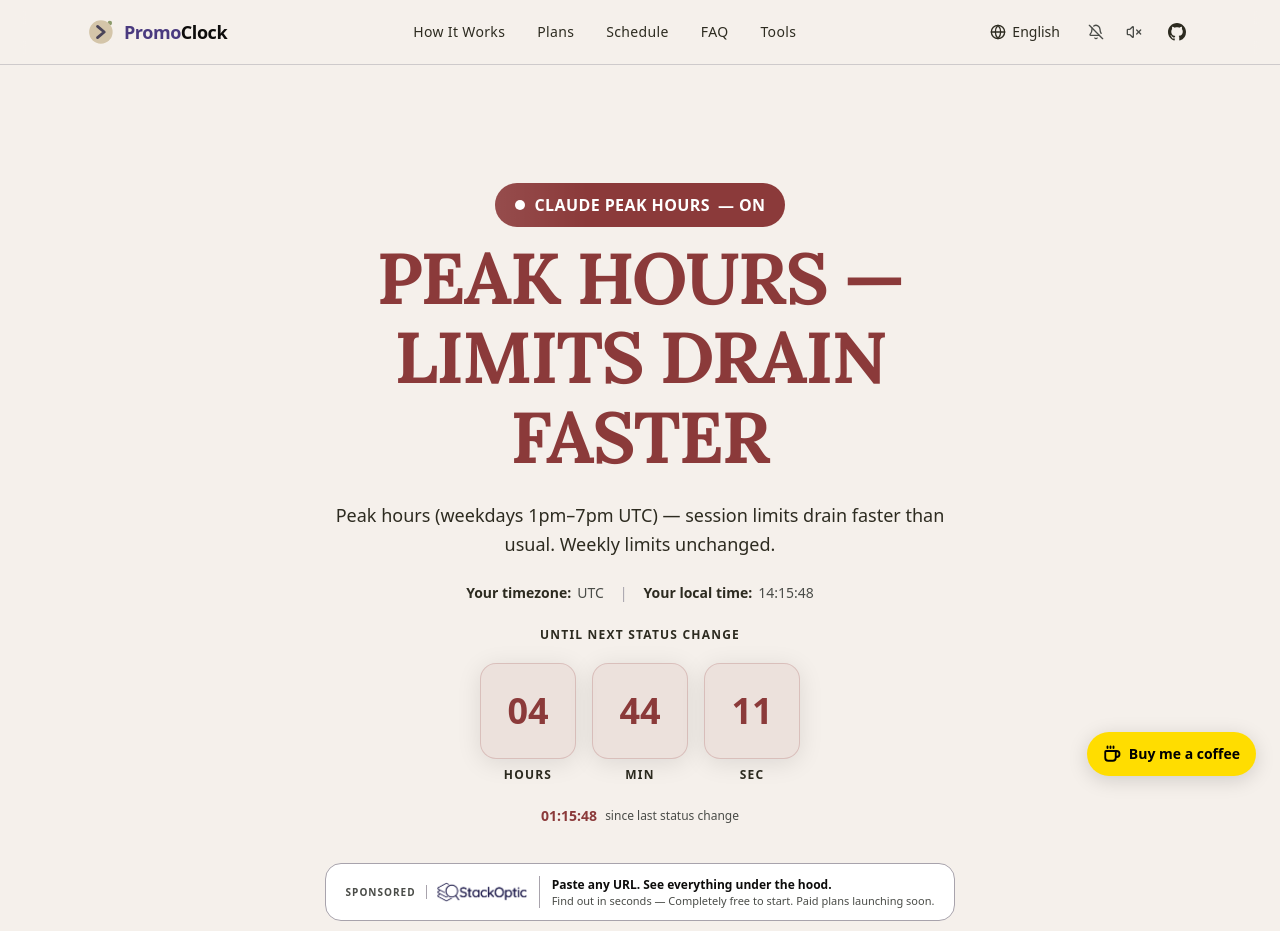
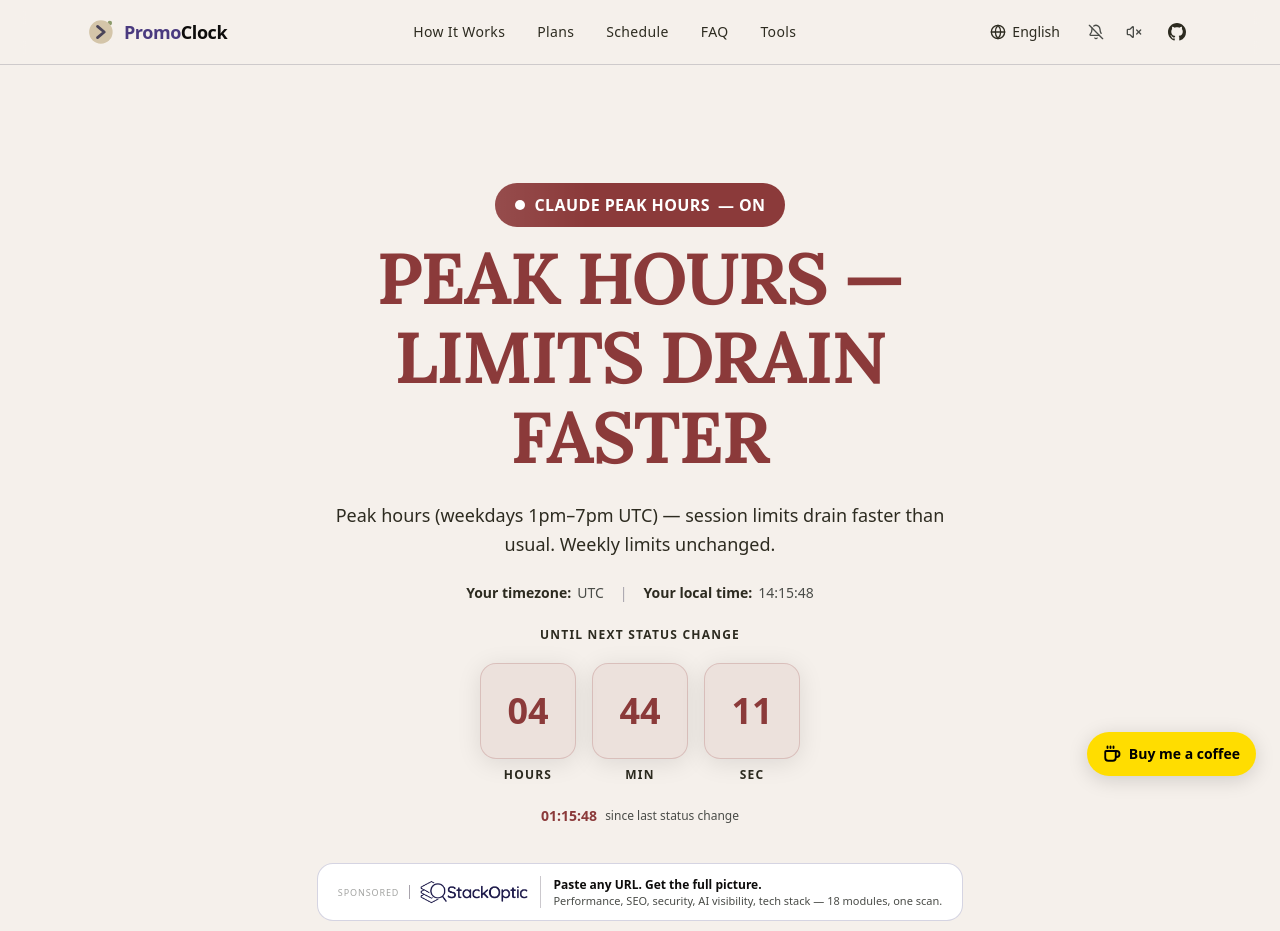
Before and after one commit to onursendere/promoclock, a Next.js app: page /en in a window 1280 px wide. Shown: the top 931 px of the page. Built offline with nearby package versions, Linux system fonts and the light colour scheme.

Commit message:
feat: update StackOptic ad text, shimmer animation, slimmer Sponsored labels on both banners

```diff
--- a/src/components/HeroSection.tsx
+++ b/src/components/HeroSection.tsx
@@ -271,24 +271,31 @@
             href="https://stackoptic.com?ref=promoclock"
             target="_blank"
             rel="noopener noreferrer sponsored"
-            className="inline-flex flex-col sm:flex-row items-center gap-2.5 sm:gap-3 px-4 sm:px-5 py-3 rounded-2xl bg-surface border border-border hover:border-[#2D2B6E]/40 hover:shadow-[0_2px_12px_rgba(45,43,110,0.1)] transition-all group"
+            className="relative inline-flex flex-col sm:flex-row items-center gap-2.5 sm:gap-3 px-4 sm:px-5 py-3 rounded-2xl overflow-hidden bg-surface border border-[#2D2B6E]/20 hover:border-[#2D2B6E]/50 hover:shadow-[0_4px_20px_rgba(45,43,110,0.12)] transition-all group"
           >
-            <div className="flex items-center gap-2.5 shrink-0">
-              <span className="text-[10px] text-muted uppercase tracking-widest font-semibold shrink-0">Sponsored</span>
+            {/* shimmer */}
+            <motion.div
+              className="absolute inset-0 pointer-events-none"
+              style={{ background: "linear-gradient(to right, transparent, rgba(45,43,110,0.06), transparent)" }}
+              animate={{ x: ["-100%", "200%"] }}
+              transition={{ duration: 3.5, repeat: Infinity, ease: "linear" }}
+            />
+            <div className="relative z-10 flex items-center gap-2.5 shrink-0">
+              <span className="text-[9px] text-muted/50 uppercase tracking-widest font-light shrink-0">Sponsored</span>
               <span className="w-px h-3.5 bg-border shrink-0" />
               <img
                 src="/stackoptic-logo.png"
                 alt="StackOptic"
-                className="h-5 w-auto shrink-0 mix-blend-multiply"
+                className="h-6 w-auto shrink-0 mix-blend-multiply"
               />
             </div>
-            <span className="hidden sm:block w-px h-8 bg-border shrink-0" />
-            <div className="flex flex-col items-center sm:items-start gap-0.5">
+            <span className="hidden sm:block relative z-10 w-px h-8 bg-border/60 shrink-0" />
+            <div className="relative z-10 flex flex-col items-center sm:items-start gap-0.5">
               <span className="text-xs font-semibold text-foreground group-hover:text-[#2D2B6E] transition-colors leading-tight">
-                Paste any URL. See everything under the hood.
+                Paste any URL. Get the full picture.
               </span>
               <span className="text-[11px] text-muted leading-tight">
-                Find out in seconds — Completely free to start. Paid plans launching soon.
+                Performance, SEO, security, AI visibility, tech stack — 18 modules, one scan.
               </span>
             </div>
           </a>
@@ -307,7 +314,7 @@
             rel="noopener noreferrer sponsored"
             className="inline-flex items-center gap-2.5 px-4 py-2 rounded-2xl bg-surface border border-border hover:border-[#00C37A]/50 transition-colors group"
           >
-            <span className="text-[10px] text-muted uppercase tracking-widest font-semibold shrink-0">Sponsored</span>
+            <span className="text-[9px] text-muted/50 uppercase tracking-widest font-light shrink-0">Sponsored</span>
             <span className="w-px h-3.5 bg-border shrink-0" />
             <img
               src="https://wiro.ai/images/logos/logo/logo.png"
```
